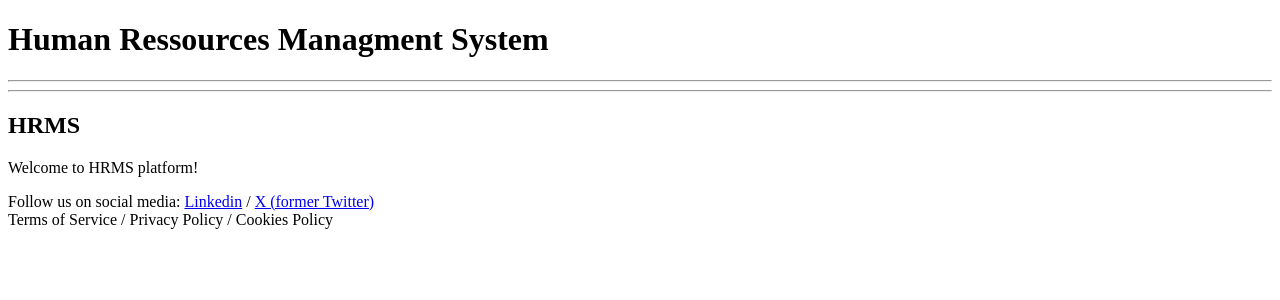
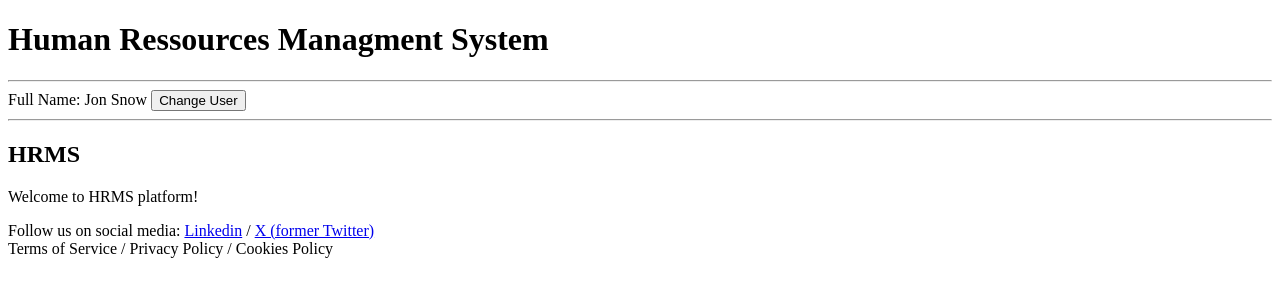
Before and after one commit to JoaoGoncalves/hrms-2-parte, an Angular app: page / in a window 1280 px wide. Shown: the top 300 px of the page. Built offline with nearby package versions, Linux system fonts and the light colour scheme.

Commit message:
equality property

```diff
--- a/src/app/app.component.html
+++ b/src/app/app.component.html
@@ -5,5 +5,6 @@
     <router-outlet></router-outlet>
   </section>
   <!-- <app-file-upload label="upload-profile" accept="image/jpeg,image/png"></app-file-upload> -->
+   <app-some-component></app-some-component>
   <app-footer></app-footer>
 </main>
--- /dev/null
+++ b/src/app/pages/some-component.component.ts
@@ -0,0 +1,40 @@
+import { Component, computed, signal, untracked } from '@angular/core';
+import { toSignal } from '@angular/core/rxjs-interop';
+import { interval, map } from 'rxjs';
+
+@Component({
+  selector: 'app-some-component',
+  standalone: true,
+  template: `
+    Full Name: {{ fullName() }}
+    <button (click)="changeUser()">Change User</button>
+  `,
+})
+export class SomeComponent {
+
+  // 1 -
+  user = signal({
+    id: 1,
+    firstName: 'Jon',
+    lastName: 'Snow',
+    age: 20,
+  }, {
+    equal: (previous, current) => {
+      return previous.id === current.id
+    }
+  })
+
+  fullName = computed(() => {
+    console.log('Re-evaluating');
+    return `${this.user().firstName} ${this.user().lastName}`;
+  });
+
+  changeUser() {
+    this.user.update(value => ({
+      ...value,
+      age: 20,
+    }));
+  }
+
+
+}
```
Also changed, not shown: src/app/app.component.ts (+2 -27 lines).
